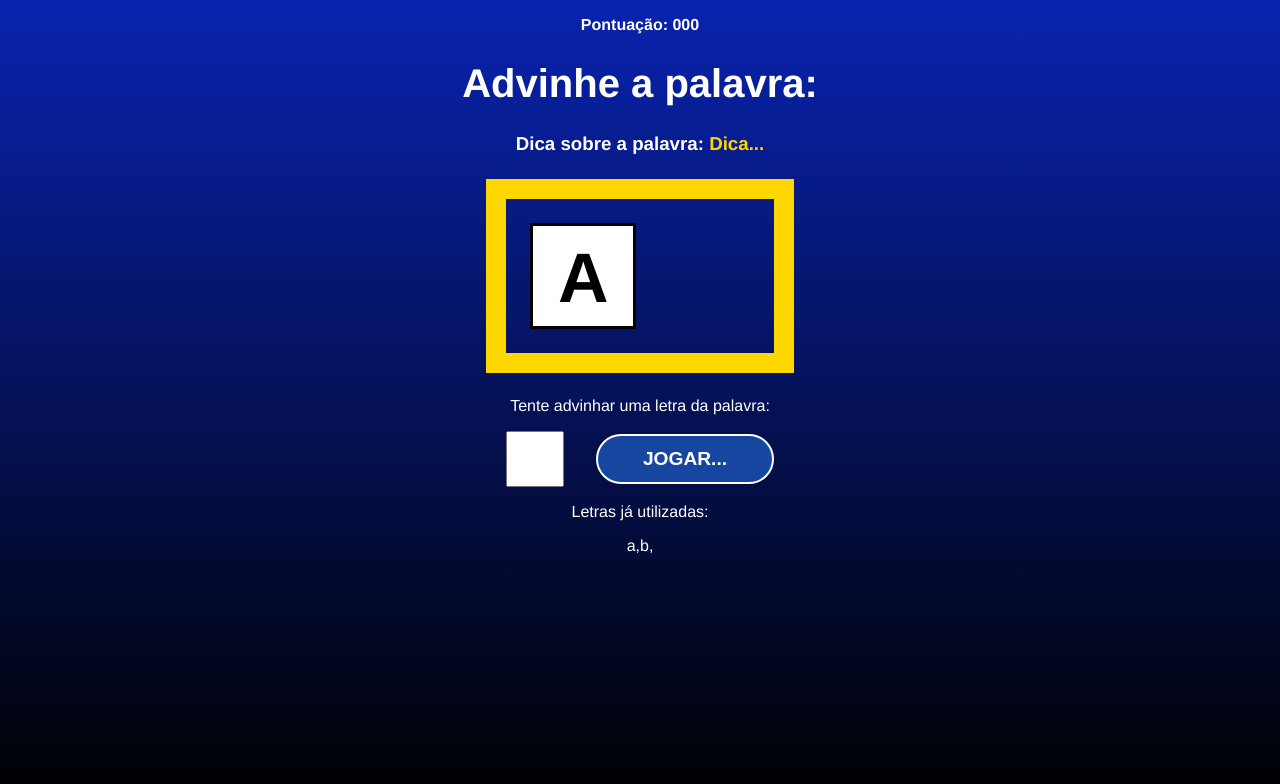
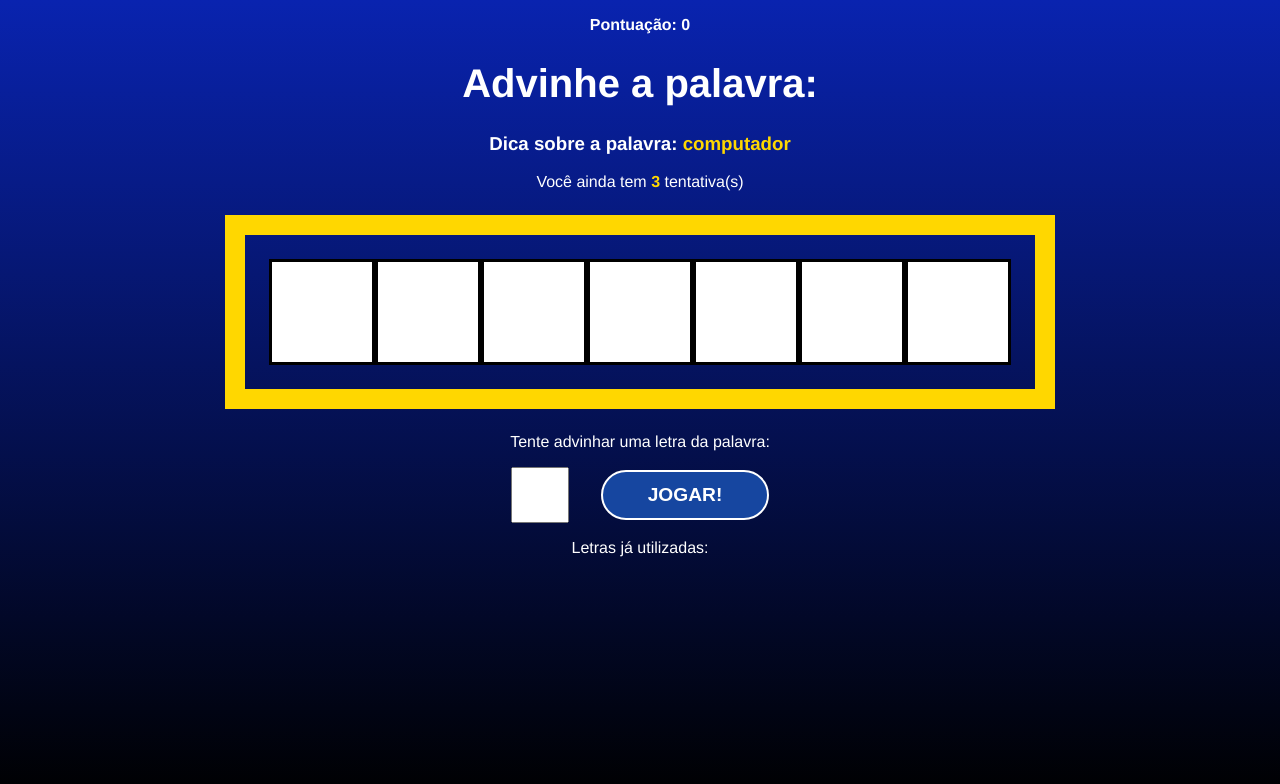
Before and after one commit to lucianobrsts/cursoreactudemy, a React (Vite) app in the folder 6_PROJETO_SECRET_WORD/secretword/: page / in a window 1280 px wide. Both pictures are taken after a click on the button "COMEÇAR O JOGO". Shown: the top 784 px of the page. Built offline with nearby package versions, Linux system fonts and the light colour scheme.

Commit message:
consumindo states do jogo

```diff
--- a/6_PROJETO_SECRET_WORD/secretword/src/App.jsx
+++ b/6_PROJETO_SECRET_WORD/secretword/src/App.jsx
@@ -20,6 +20,10 @@
   const [pickedWord, setPickedWord] = useState("");
   const [pickedCategory, setPickedCategory] = useState("");
   const [letters, setLetters] = useState([]);
+  const [guessedLetters, setGuessedLetters] = useState([]);
+  const [wrongLetters, setWrongLetters] = useState([]);
+  const [guesses, setGuesses] = useState(3);
+  const [score, setScore] = useState(0);
 
   const pickWordAndCategory = () => {
     const categories = Object.keys(words);
@@ -29,20 +33,20 @@
     const word =
       words[category][Math.floor(Math.random() * words[category].length)];
 
-    return {word, category};
+    return { category, word };
   };
 
   const startGame = () => {
     const { word, category } = pickWordAndCategory();
     let wordLetters = word.split("");
-    wordLetters = wordLetters.map((l) => l.toLowerCase())
+    wordLetters = wordLetters.map((l) => l.toLowerCase());
 
     console.log(word, category);
     console.log(wordLetters);
 
     setPickedWord(word);
     setPickedCategory(category);
-    setLetters(letters);
+    setLetters(wordLetters);
 
     setGameStage(stages[1].name);
   };
@@ -58,7 +62,20 @@
   return (
     <div className="App">
       {gameStage === "start" && <StartScreen startGame={startGame} />}
-      {gameStage === "game" && <Game verifyLetter={verifyLetter} />}
+
+      {gameStage === "game" && (
+        <Game
+          verifyLetter={verifyLetter}
+          pickedWord={pickedWord}
+          pickedCategory={pickedCategory}
+          letters={letters}
+          guessedLetters={guessedLetters}
+          wrongLetters={wrongLetters}
+          guesses={guesses}
+          score={score}
+        />
+      )}
+
       {gameStage === "end" && <GameOver retryGame={retryGame} />}
     </div>
   );
--- a/6_PROJETO_SECRET_WORD/secretword/src/components/Game.css
+++ b/6_PROJETO_SECRET_WORD/secretword/src/components/Game.css
@@ -17,7 +17,7 @@
     display: flex;
 }
 
-.letter, blankSquare {
+.letter, .blankSquare {
     font-size: 70px;
     line-height: 1.5;
     border: 3px solid #000;
@@ -46,3 +46,8 @@
     text-align: center;
     margin-right: 1em;
 }
+
+.guesses {
+    color: gold;
+    font-weight: bold;
+}
--- a/6_PROJETO_SECRET_WORD/secretword/src/components/Game.jsx
+++ b/6_PROJETO_SECRET_WORD/secretword/src/components/Game.jsx
@@ -1,35 +1,56 @@
 import "./Game.css";
 
-const Game = ({ verifyLetter }) => {
+const Game = ({
+  verifyLetter,
+  pickedWord,
+  pickedCategory,
+  letters,
+  guessedLetters,
+  wrongLetters,
+  guesses,
+  score,
+}) => {
   return (
     <div className="game">
       <p className="points">
-        <span>Pontuação: 000</span>
+        <span>Pontuação: {score}</span>
       </p>
 
       <h1>Advinhe a palavra:</h1>
 
       <h3 className="tip">
-        Dica sobre a palavra: <span>Dica...</span>
+        Dica sobre a palavra: <span>{pickedCategory}</span>
       </h3>
 
+      <p>
+        Você ainda tem <span className="guesses">{guesses}</span> tentativa(s){" "}
+      </p>
+
       <div className="wordContainer">
-        <span className="letter">A</span>
-        <span className="blankSquare"></span>
+        {letters.map((letter, i) =>
+          guessedLetters.includes(letter) ? (
+            <span key={i} className="letter">
+              {letter}
+            </span>
+          ) : (
+            <span key={i} className="blankSquare"></span>
+          )
+        )}
       </div>
 
       <div className="letterContainer">
         <p>Tente advinhar uma letra da palavra:</p>
         <form>
-            <input type="text" name="letter" maxLength="1" required />
-            <button>Jogar...</button>
+          <input type="text" name="letter" maxLength="1" required />
+          <button>Jogar!</button>
         </form>
       </div>
 
       <div className="wrongLetterContainer">
         <p>Letras já utilizadas:</p>
-        <span>a,</span>
-        <span>b,</span>
+        {wrongLetters.map((letter, i) => (
+          <span key={i}>{letter},</span>
+        ))}
       </div>
     </div>
   );
```
